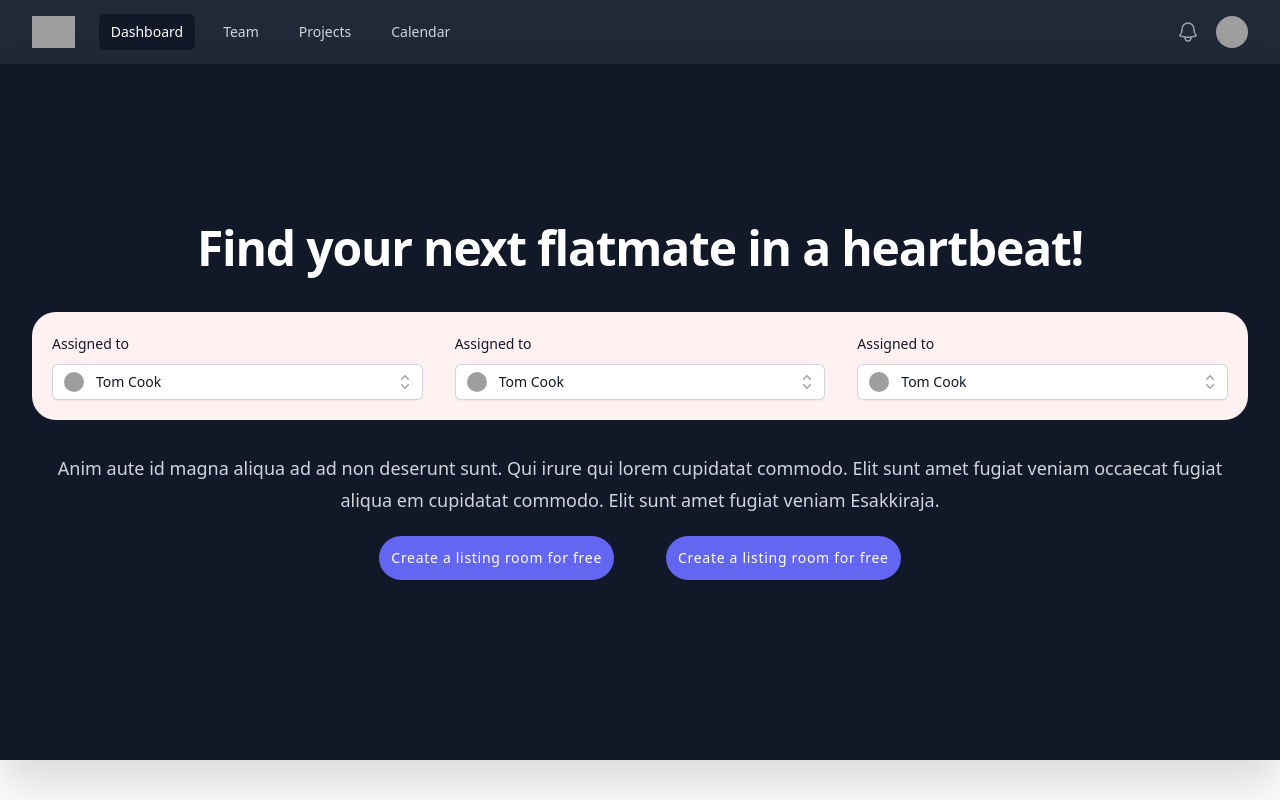
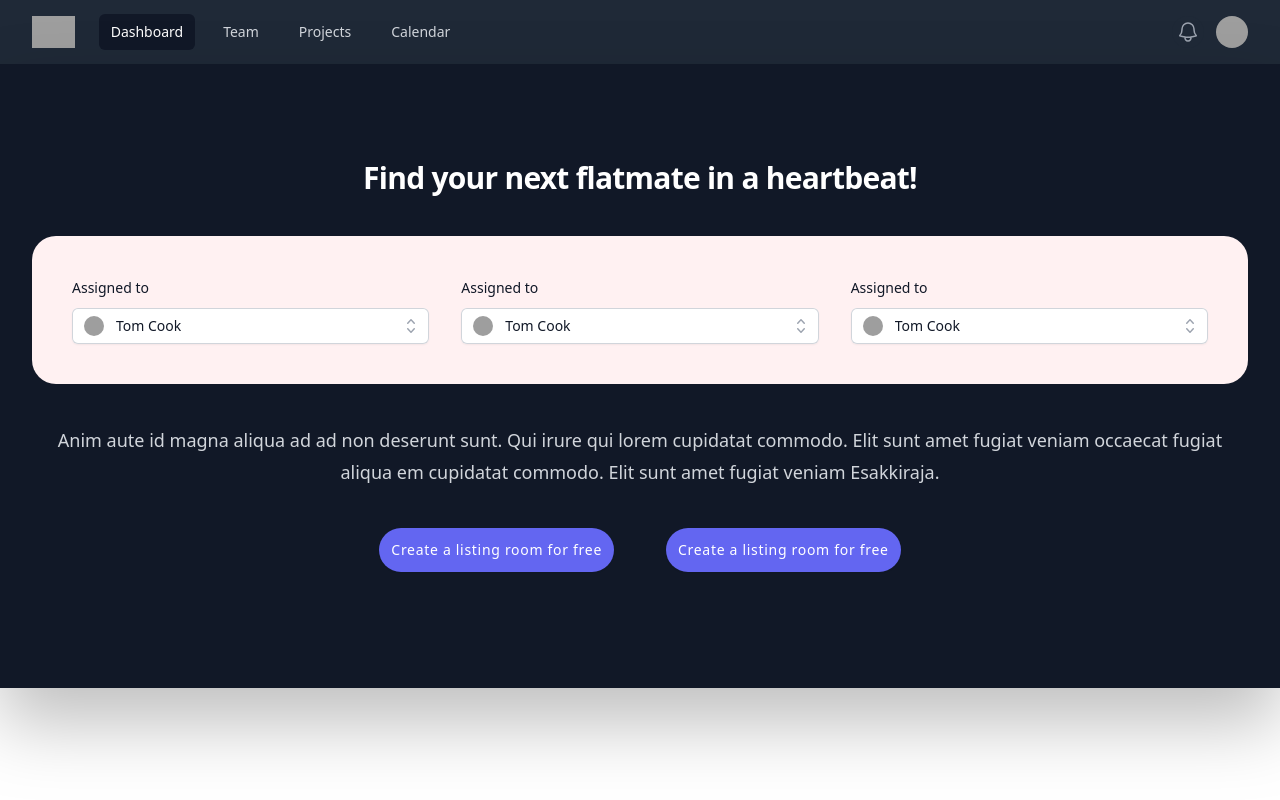
Before and after one commit to esakkiraja100116/Flat-Booking, a Next.js app: page /blog in a window 1280 px wide. Shown: the top 800 px of the page. Built offline with nearby package versions, Linux system fonts and the light colour scheme; grey boxes are pictures that could not be loaded.

Commit message:
top and bottom aletration

```diff
--- a/src/app/home.js
+++ b/src/app/home.js
@@ -30,7 +30,7 @@ const links = [
     return (
     <>
 
-        <div className="relative isolate overflow-hidden bg-gray-900 py-40 mt-0 drop-shadow-2xl" >
+        <div className="relative isolate overflow-hidden bg-gray-900 py-24 drop-shadow-3xl" >
           {/* <img
             src="/background.png"
             alt=""
@@ -39,13 +39,13 @@ const links = [
          <div className="text-center">
             <div className="mx-auto max-w-7xl px-6 lg:px-8">
                 <div className="mx-auto max-w-7xl lg:mx-0">
-                    <h1 className="text-3xl font-bold tracking-tight text-white sm:text-5xl">
+                    <h1 className="text-2xl font-bold tracking-tight text-white sm:text-3xl">
                     Find your next flatmate in a heartbeat!
                     </h1>
 
                 </div>
 
-                <div className="rounded-3xl mt-10 p-5 bg-rose-50 grid sm:grid-cols-3 gap-x-8 gap-y-3">
+                <div className="rounded-3xl mt-10 p-10 bg-rose-50 grid sm:grid-cols-3 gap-x-8 gap-y-3">
                     <div>
                         <SelectRoom/>
                     </div>
@@ -56,13 +56,13 @@ const links = [
                         <SelectRoom/>
                     </div>
                 </div>
-                <p className="mt-8 text-lg leading-8 text-gray-300">
+                <p className="mt-10 text-lg leading-8 text-gray-300">
                         Anim aute id magna aliqua ad ad non deserunt sunt. Qui irure qui
                         lorem cupidatat commodo. Elit sunt amet fugiat veniam occaecat
                         fugiat aliqua em cupidatat commodo. Elit sunt amet fugiat veniam Esakkiraja.
                 </p>
 
-                <div className="sm:grid sm:grid-cols-2 gap-x-3  gap-y-1">
+                <div className="sm:grid sm:grid-cols-2 gap-x-3 mt-5 gap-y-1">
                     <div className='sm:text-right' >
                         <ExploreBtn/>
                     </div>
```
